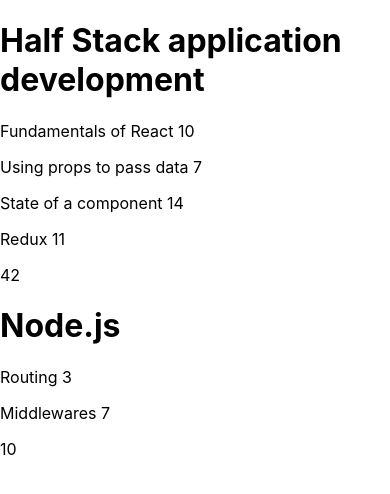
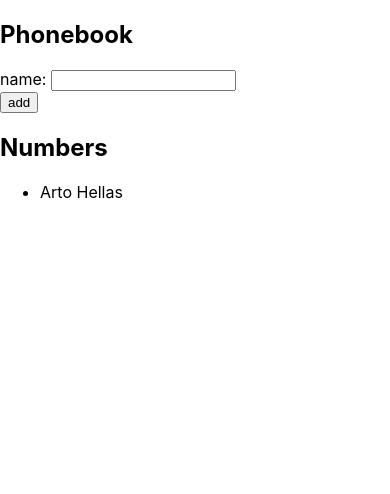
Before and after one commit to khodijah0498/fullstackopen_part2, a React (Create React App) app in the folder phonebook/: page / in a window 390 px wide. Shown: the top 494 px of the page. Built offline with nearby package versions, Linux system fonts and the light colour scheme.

Commit message:
2.6: The Phonebook Step1

```diff
--- a/phonebook/src/App.js
+++ b/phonebook/src/App.js
@@ -1,70 +1,45 @@
-import './App.css';
-
-import Course from './components/Course'
-;
-
+import { useState } from "react";
 
 const App = () => {
-  const courses = [
-    {
-      name: "Half Stack application development",
-      id: 1,
-      parts: [
-        {
-          name: "Fundamentals of React",
-          exercises: 10,
-          id: 1,
-        },
-        {
-          name: "Using props to pass data",
-          exercises: 7,
-          id: 2,
-        },
-        {
-          name: "State of a component",
-          exercises: 14,
-          id: 3,
-        },
-        {
-          name: "Redux",
-          exercises: 11,
-          id: 4,
-        },
-      ],
-    },
+  const [persons, setPersons] = useState([
+    { name: "Arto Hellas" },
 
-    {
-      name: "Node.js",
-      id: 2,
-      parts: [
-        {
-          name: "Routing",
-          exercises: 3,
-          id: 1,
-        },
+  ]);
+  const [newName, setNewName] = useState("");
 
-        {
-          name: "Middlewares",
-          exercises: 7,
-          id: 2,
-        },
+  const changeName = (event) => {
+    setNewName(event.target.value);
+  };
+  const addName = (e) => {
+    e.preventDefault();
 
+    const findName = persons.find((person) => person.name === newName);
+    if (findName) {
 
-      ],
-    },
-  ];
+      setPersons([...persons]);
+    } else {
+      setPersons([...persons, { name: newName }]);
+    }
 
+     };
 
   return (
     <div>
-      {courses.map((course) => {
-        return (
-          <div key={course.id}>
-            <Course course={course} />
-          </div>
-        );
-      })}
-
+      <h2>Phonebook</h2>
+      <form onSubmit={addName}>
+        <div>
+          name: <input value={newName} onChange={changeName} />
+        </div>
+        <div>
+          <button type="submit">add</button>
+        </div>
+      </form>
+      <h2>Numbers</h2>
+      <ul>
+        {persons.map((person, i) => (
+          <li key={i}>{person.name}</li>
+        ))}
+      </ul>
     </div>
   );
 };
--- a/phonebook/src/components/Content.jsx
+++ /dev/null
@@ -1,16 +0,0 @@
-import Part from "./Part";
-
-const Content = ({part}) => {
-
-
-
-
-  return (
-    <div>
-
-        {part.map((course) => <Part key={course.id} name = {course.name} exercise = {course.exercises}/>)}
-
-    </div>
-  );
-};
-export default Content;
--- a/phonebook/src/components/Course.jsx
+++ /dev/null
@@ -1,22 +0,0 @@
-import Header from "./Header";
-import Content from "./Content";
-import { Total } from "./Total";
-
-
-
-import React from 'react'
-
-export const Course = ({course}) => {
-    console.log(course);
-  return (
-    <div>
-      <Header name={course.name} />
-      <Content part={course.parts} />
-
-        <Total course={course} />
-
-    </div>
-  );
-}
-
-export default Course
--- a/phonebook/src/components/Header.jsx
+++ /dev/null
@@ -1,9 +0,0 @@
-const Header = ({name}) => {
-
-  return(
-      <div>
-  <h1>{name}</h1>
-
-  </div>
-)};
-export default Header;
--- a/phonebook/src/components/Part.jsx
+++ /dev/null
@@ -1,19 +0,0 @@
-const Part = ({name, exercise}) => {
-
-  return (
-
-
-            <div>
-                <p>{name} {exercise}</p>
-
-
-            </div>
-
-
-
-
-
-
-  );
-};
-export default Part;
--- a/phonebook/src/components/Total.jsx
+++ /dev/null
@@ -1,24 +0,0 @@
-import React from 'react'
-
-export const Total = ({course}) => {
-
-
-
-
-    // console.log(totalMap)
-
-    return (
-        <div>
-            {
-               course. parts.reduce((acc, cur) =>{
-                    return acc + cur.exercises
-                }, 0 )
-            }
-        </div>
-    )
-
-
-
-
-
-}
```
Also changed, not shown: 1 other file (tests, documents, lock files or other folders).
